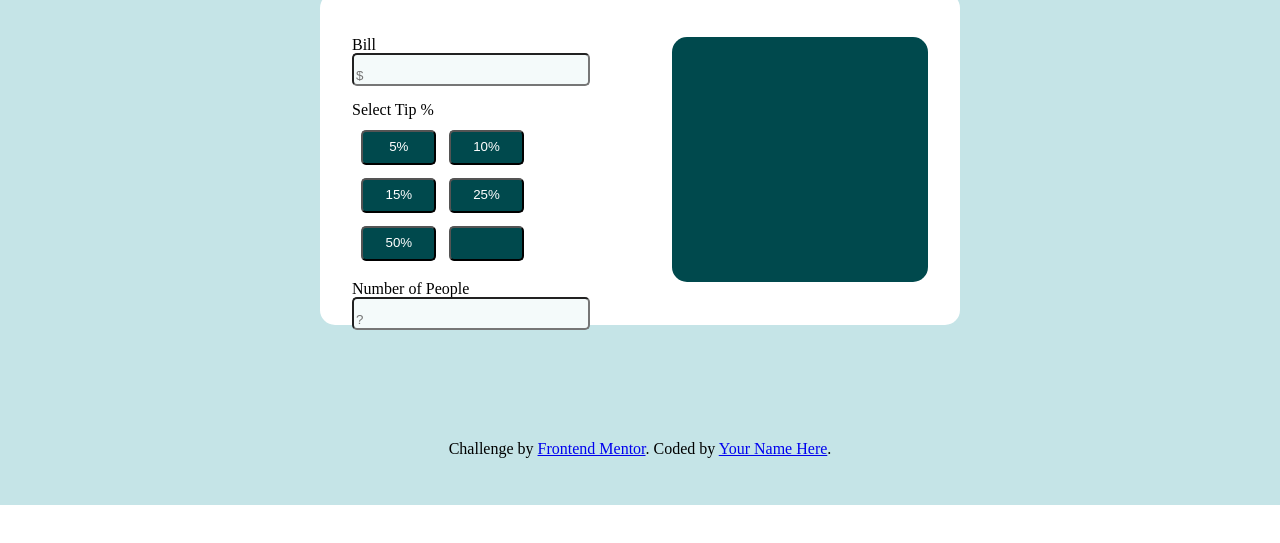
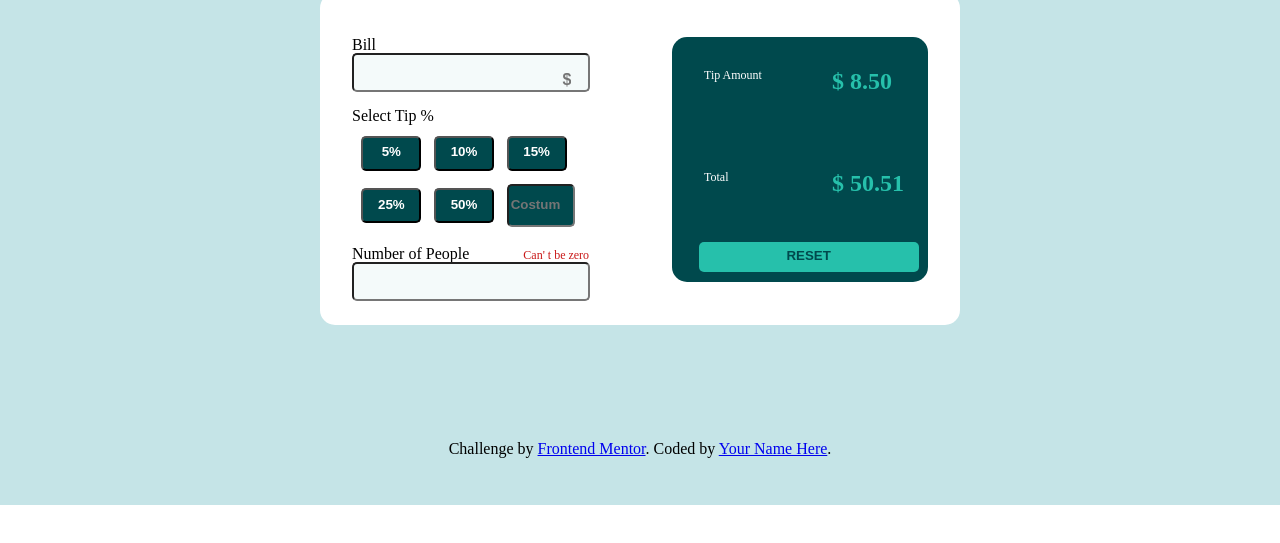
Before and after one commit to Mayramv/Calculadora_De_Gorjetas, a plain HTML site: page index.html in a window 1280 px wide. Shown: the part 189-732 px from the top of the page. Drawn offline with Linux system fonts and the light colour scheme.

Commit message:
finalizando css e htmal

```diff
--- a/css/style_main.css
+++ b/css/style_main.css
@@ -34,6 +34,11 @@
     height: 245PX;
    background-color:hsl(183, 100%, 15%);
    border-radius: 15px;
+   display: flex;
+   flex-direction: column;
+
+
+
 }
 
 
@@ -42,6 +47,22 @@
     background-color:hsl(189, 41%, 97%);
     border-radius: 5px;
     width: 90%;
+    color:hsl(183, 100%, 15%);
+    font-weight: bolder;
+    font-size: 16px;
+    text-align:end;
+    cursor: pointer;
+}
+.input-padrao2{
+    padding-top: 1em;
+    background-color:hsl(189, 41%, 97%);
+    border-radius: 5px;
+    width: 90%;
+    color:hsl(183, 100%, 15%);
+    font-weight: bolder;
+    font-size: 16px;
+    text-align:end;
+    cursor: pointer;
 
 }
 
@@ -61,11 +82,72 @@
     background-color: hsl(183, 100%, 15%);
     border-radius: 5px;
     color: white;
-    width: 75px;
+    width: 60px;
     height: 35px;
     padding-bottom: 0.25em;
     margin-bottom: 1em;
     margin-left: 0.25em;
     margin-right: 0.25em;
+    font-weight: bolder;
+    cursor: pointer;
 
 }
+.aviso{
+    font-size: 12px;
+    color: rgb(201, 25, 25);
+    margin-left: 50px;
+}
+.valores{
+    display: flex;
+    flex-direction: row;
+    width:100%;
+    height: 100PX;
+    padding-top: 2em;
+    padding-left: 2em;
+    color: hsl(172, 67%, 45%);
+
+}
+.valores_letras{
+    color:hsl(0, 0%, 100%);
+    width: 50%;
+    font-size: 12px;
+}
+.valores_numero{
+    color:hsl(172, 67%, 45%);
+    font-weight: bolder;
+    font-size: 24px;
+}
+
+.reset{
+    width: 100%;
+    height: 40PX;
+
+
+
+}
+.botao_reset{
+    width: 220px;
+    height: 30px;
+    padding-bottom: 0.25em;
+    margin-bottom: 1em;
+    margin-left: 2em;
+    margin-right: 0.25em;
+    background: hsl(172, 67%, 45%);
+    color:hsl(183, 100%, 15%);
+    border: 1px #ffffff;
+    border-radius: 5px;
+    font-weight: bolder;
+    cursor: pointer;
+}
+.botao:hover{
+    border-color: hsl(172, 67%, 45%);
+    border-width: 3px;
+}
+.input-padrao:hover {
+	border-color: hsl(172, 67%, 45%);
+    border-width: 3px;
+}
+.input-padrao2:hover {
+	border-color: rgb(201, 25, 25);
+    border-width: 3px;
+}
--- a/index.html
+++ b/index.html
@@ -31,15 +31,31 @@
           <input type="button" value="15%" class="botao">
           <input type="button" value="25%" class="botao">
           <input type="button" value="50%" class="botao">
-          <input type="button" value=" " class="botao"  placeholder="$">
+          <input type="text"  class="botao"  placeholder="Costum");>
+
         </div>
+
         <label for="">Number of People</label>
-        <input type="number" id="bill" class="input-padrao" required placeholder="?">
+        <span  class ="aviso"> Can' t be zero </span>
+        <input type="number" id="bill" class="input-padrao2" required placeholder="">
       </div>
 
      </div>
      <div class="valor">
+      <div  class ="valores" >
+         <h3 class="valores_letras">Tip Amount</h3>
+         <h3 class="valores_numero"> $ 8.50 </h3 >
 
+
+      </div >
+      <div  class ="valores">
+          <h3 class="valores_letras"> Total </h3>
+          <h3  class="valores_numero"> $ 50.51 </h3>
+
+      </div >
+      <div class="reset">
+        <input type="button" value="RESET" class="botao_reset">
+      </div>
      </div>
 
     </div>
```
